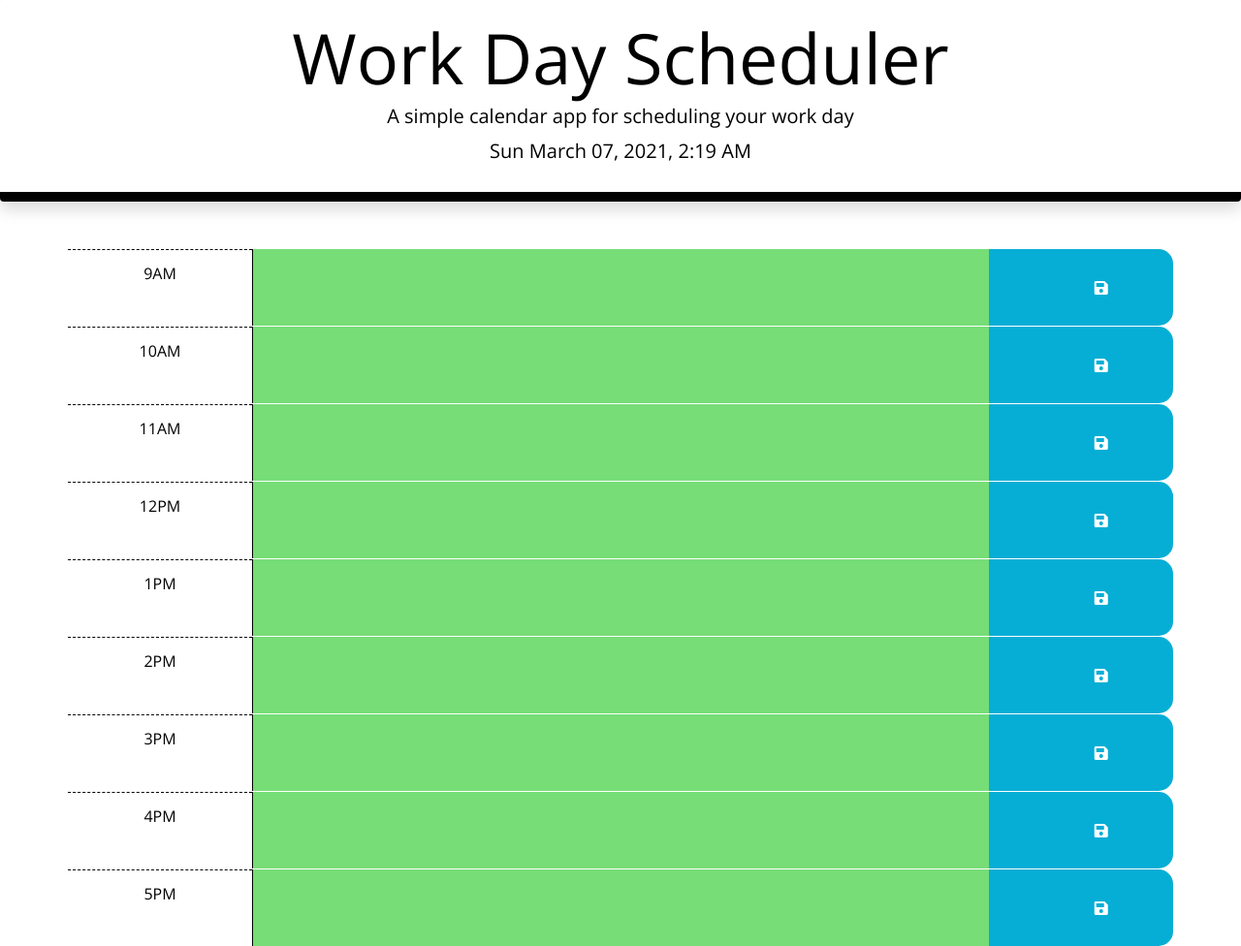
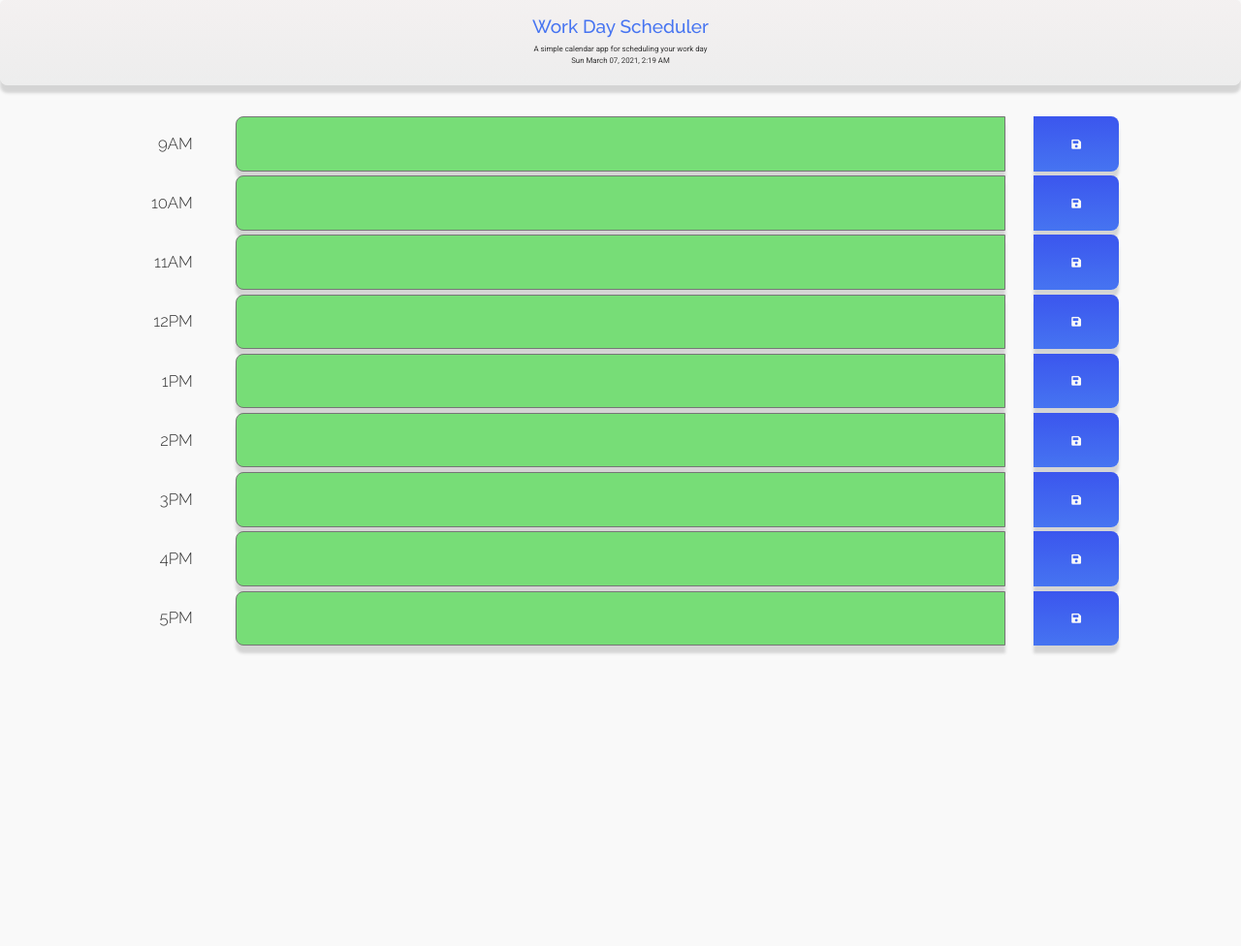
Before and after one commit to yondav/06-day-planner, a plain HTML site: page index.html in a window 1280 px wide. Shown: the whole page at 97% size. After the commit the page ends 800 px from the top, so only its background shows below. Drawn offline with nearby package versions, Linux system fonts and the light colour scheme.

Commit message:
completed style sheet

```diff
--- a/assets/css/style.css
+++ b/assets/css/style.css
@@ -1,80 +1,105 @@
+@import url('https://fonts.googleapis.com/css2?family=PT+Serif:wght@400;700&family=Raleway:wght@100;300;400;500;600&family=Roboto&display=swap');
+
+:root {
+  --primary-blue: rgb(70, 116, 241);
+  --primary-dark: rgb(51, 51, 51);
+  --primary-light: rgb(249, 249, 249);
+  --secondary-light: rgba(245, 244, 244, 0.6);
+}
+
 body {
-  font-family: 'Open Sans', sans-serif;
-  font-size: 16px;
+  font-family: 'Roboto', sans-serif;
+  font-size: 0.7em;
   line-height: 1;
+  color: var(--primary-dark);
+  background-color: var(--primary-light);
+}
+
+.my-header {
+  border-bottom-left-radius: 0.5rem !important;
+  border-bottom-right-radius: 0.5rem !important;
+  background: linear-gradient(
+    rgba(240, 235, 235, 0.6) 0%,
+    rgba(229, 229, 229, 0.6) 100%
+  );
+  box-shadow: 0 0.5rem 0.2rem rgba(0, 0, 0, 0.15);
+}
+
+header h3 {
+  margin: 0 auto 0.5rem;
+  text-align: center;
+  font-size: 1.7em;
+  font-family: 'Raleway', sans-serif;
+  color: var(--primary-blue);
+}
+
+header p {
+  margin-bottom: 0.3rem;
+  text-align: center;
+  font-size: 0.7em;
+}
+
+.my-container {
+  max-width: 85vw;
+}
+
+.row {
+  justify-content: space-around;
+  margin: 0.3rem 0;
+  white-space: pre-wrap;
+  /* height: 2.5rem; */
+}
+
+.hour {
+  display: flex;
+  justify-content: flex-end;
+  align-items: center;
+  font-family: 'Raleway', sans-serif;
+  font-weight: 300;
+  font-size: 1.5em;
+  /* background: linear-gradient(
+    rgba(240, 235, 235, 0.6) 0%,
+    rgba(229, 229, 229, 0.6) 100%
+  );
+  border-radius: 0.5rem;
+  box-shadow: 0 0.5rem 0.2rem rgba(0, 0, 0, 0.15); */
 }
 
 textarea {
-  flex-shrink: 3;
-  background: transparent;
-  border: none;
+  margin: 0;
+  padding: 1rem;
+  height: 100%;
   resize: none;
-  color: #000000;
-  border-left: 1px solid black;
-  padding: 1em;
-  width: 100%;
-  height: 100%;
-}
-
-.jumbotron {
-  text-align: center;
-  background-color: transparent;
-  color: black;
-  border-radius: 0;
-  border-bottom: 10px solid black;
-}
-
-.description {
-  white-space: pre-wrap;
-}
-
-.time-block {
-  text-align: center;
-  border-radius: 15px;
-}
-
-.row {
-  display: flex;
-  justify-content: center;
-  flex-wrap: nowrap;
-  white-space: pre-wrap;
-  height: 80px;
-  border-top: 1px solid white;
-}
-
-.hour {
-  flex-shrink: 2;
-  background-color: #ffffff;
-  color: #000000;
-  border-top: 1px dashed #000000;
-  text-align: center;
-  padding-top: 1em;
-}
-
-.past {
-  background-color: #d3d3d3;
-}
-
-.present {
-  background-color: #ff6961;
-}
-
-.future {
-  background-color: #77dd77;
+  border-top-left-radius: 0.5rem;
+  border-bottom-left-radius: 0.5rem;
+  box-shadow: 0 0.5rem 0.2rem rgba(0, 0, 0, 0.15);
 }
 
 .saveBtn {
-  flex-shrink: 2;
+  display: flex;
+  justify-content: center;
+  align-items: center;
+  color: var(--primary-light);
+  background: linear-gradient(rgb(59, 86, 238) 0%, var(--primary-blue) 100%);
   border: none;
-  border-top-right-radius: 15px;
-  border-bottom-right-radius: 15px;
-  background-color: #06aed5;
-  color: white;
-  width: 100%;
-  height: 100%;
+  border-top-right-radius: 0.5rem;
+  border-bottom-right-radius: 0.5rem;
+  box-shadow: 0 0.5rem 0.2rem rgba(0, 0, 0, 0.15);
 }
 
 .saveBtn i:hover {
   font-size: 20px;
   transition: all 0.3s ease-in-out;
 }
+
+.past {
+  background-color: rgba(236, 235, 235, 0.7);
+}
+
+.present {
+  background-color: rgb(255, 105, 97);
+}
+
+.future {
+  background-color: rgb(119, 221, 119);
+}
--- a/index.html
+++ b/index.html
@@ -24,91 +24,91 @@
   </head>
 
   <body>
-    <header class="jumbotron shadow p-3 mb-5 bg-white rounded">
-      <h1 class="display-3">Work Day Scheduler</h1>
-      <p class="lead">A simple calendar app for scheduling your work day</p>
-      <p id="currentDay" class="lead"></p>
+    <header class="jumbotron p-3 my-header">
+      <h3>Work Day Scheduler</h3>
+      <p>A simple calendar app for scheduling your work day</p>
+      <p id="currentDay"></p>
     </header>
 
-    <div class="container">
+    <div class="container my-container">
       <!-- Timeblocks go here -->
       <!-- row -->
       <div class="row">
-        <div class="hour col-2" data-time="9">9AM</div>
-        <textarea class="col-8"></textarea>
-        <button aria-label="save" class="saveBtn col-2">
+        <div class="hour col-1" data-time="9">9AM</div>
+        <textarea class="col-9"></textarea>
+        <button aria-label="save" class="saveBtn col-1">
           <i class="fas fa-save"></i>
         </button>
       </div>
       <!-- end of row -->
       <!-- row -->
       <div class="row">
-        <div class="hour col-2" data-time="10">10AM</div>
-        <textarea class="col-8"></textarea>
-        <button aria-label="save" class="saveBtn col-2">
+        <div class="hour col-1" data-time="10">10AM</div>
+        <textarea class="col-9"></textarea>
+        <button aria-label="save" class="saveBtn col-1">
           <i class="fas fa-save"></i>
         </button>
       </div>
       <!-- end of row -->
       <!-- row -->
       <div class="row">
-        <div class="hour col-2" data-time="11">11AM</div>
-        <textarea class="col-8"></textarea>
-        <button aria-label="save" class="saveBtn col-2">
+        <div class="hour col-1" data-time="11">11AM</div>
+        <textarea class="col-9"></textarea>
+        <button aria-label="save" class="saveBtn col-1">
           <i class="fas fa-save"></i>
         </button>
       </div>
       <!-- end of row -->
       <!-- row -->
       <div class="row">
-        <div class="hour col-2" data-time="12">12PM</div>
-        <textarea class="col-8"></textarea>
-        <button aria-label="save" class="saveBtn col-2">
+        <div class="hour col-1" data-time="12">12PM</div>
+        <textarea class="col-9"></textarea>
+        <button aria-label="save" class="saveBtn col-1">
           <i class="fas fa-save"></i>
         </button>
       </div>
       <!-- end of row -->
       <!-- row -->
       <div class="row">
-        <div class="hour col-2" data-time="13">1PM</div>
-        <textarea class="col-8"></textarea>
-        <button aria-label="save" class="saveBtn col-2">
+        <div class="hour col-1" data-time="13">1PM</div>
+        <textarea class="col-9"></textarea>
+        <button aria-label="save" class="saveBtn col-1">
           <i class="fas fa-save"></i>
         </button>
       </div>
       <!-- end of row -->
       <!-- row -->
       <div class="row">
-        <div class="hour col-2" data-time="14">2PM</div>
-        <textarea class="col-8"></textarea>
-        <button aria-label="save" class="saveBtn col-2">
+        <div class="hour col-1" data-time="14">2PM</div>
+        <textarea class="col-9"></textarea>
+        <button aria-label="save" class="saveBtn col-1">
           <i class="fas fa-save"></i>
         </button>
       </div>
       <!-- end of row -->
       <!-- row -->
       <div class="row">
-        <div class="hour col-2" data-time="15">3PM</div>
-        <textarea class="col-8"></textarea>
-        <button aria-label="save" class="saveBtn col-2">
+        <div class="hour col-1" data-time="15">3PM</div>
+        <textarea class="col-9"></textarea>
+        <button aria-label="save" class="saveBtn col-1">
           <i class="fas fa-save"></i>
         </button>
       </div>
       <!-- end of row -->
       <!-- row -->
       <div class="row">
-        <div class="hour col-2" data-time="16">4PM</div>
-        <textarea class="col-8"></textarea>
-        <button aria-label="save" class="saveBtn col-2">
+        <div class="hour col-1" data-time="16">4PM</div>
+        <textarea class="col-9"></textarea>
+        <button aria-label="save" class="saveBtn col-1">
           <i class="fas fa-save"></i>
         </button>
       </div>
       <!-- end of row -->
       <!-- row -->
       <div class="row">
-        <div class="hour col-2" data-time="17">5PM</div>
-        <textarea class="col-8"></textarea>
-        <button aria-label="save" class="saveBtn col-2">
+        <div class="hour col-1" data-time="17">5PM</div>
+        <textarea class="col-9"></textarea>
+        <button aria-label="save" class="saveBtn col-1">
           <i class="fas fa-save"></i>
         </button>
       </div>
```
